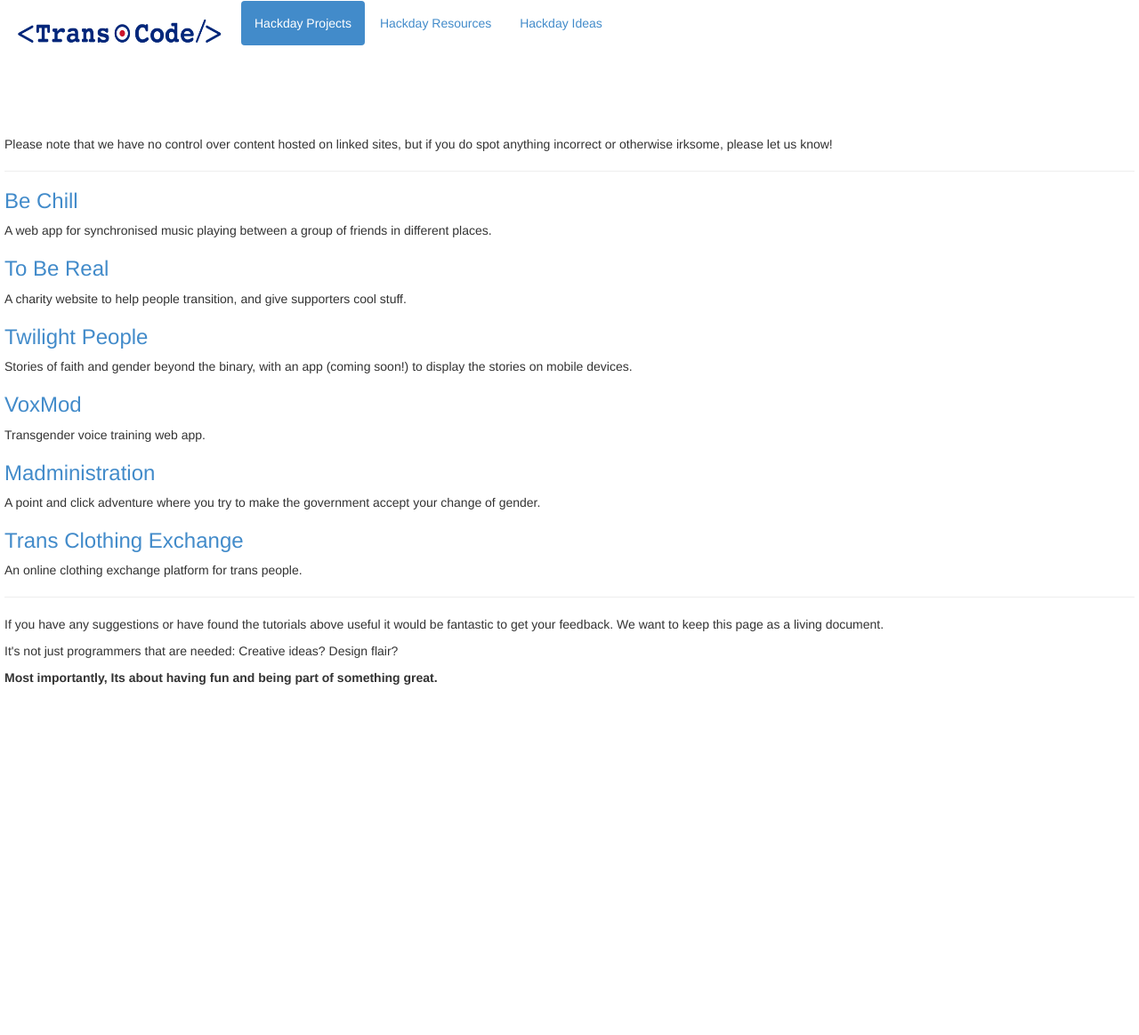
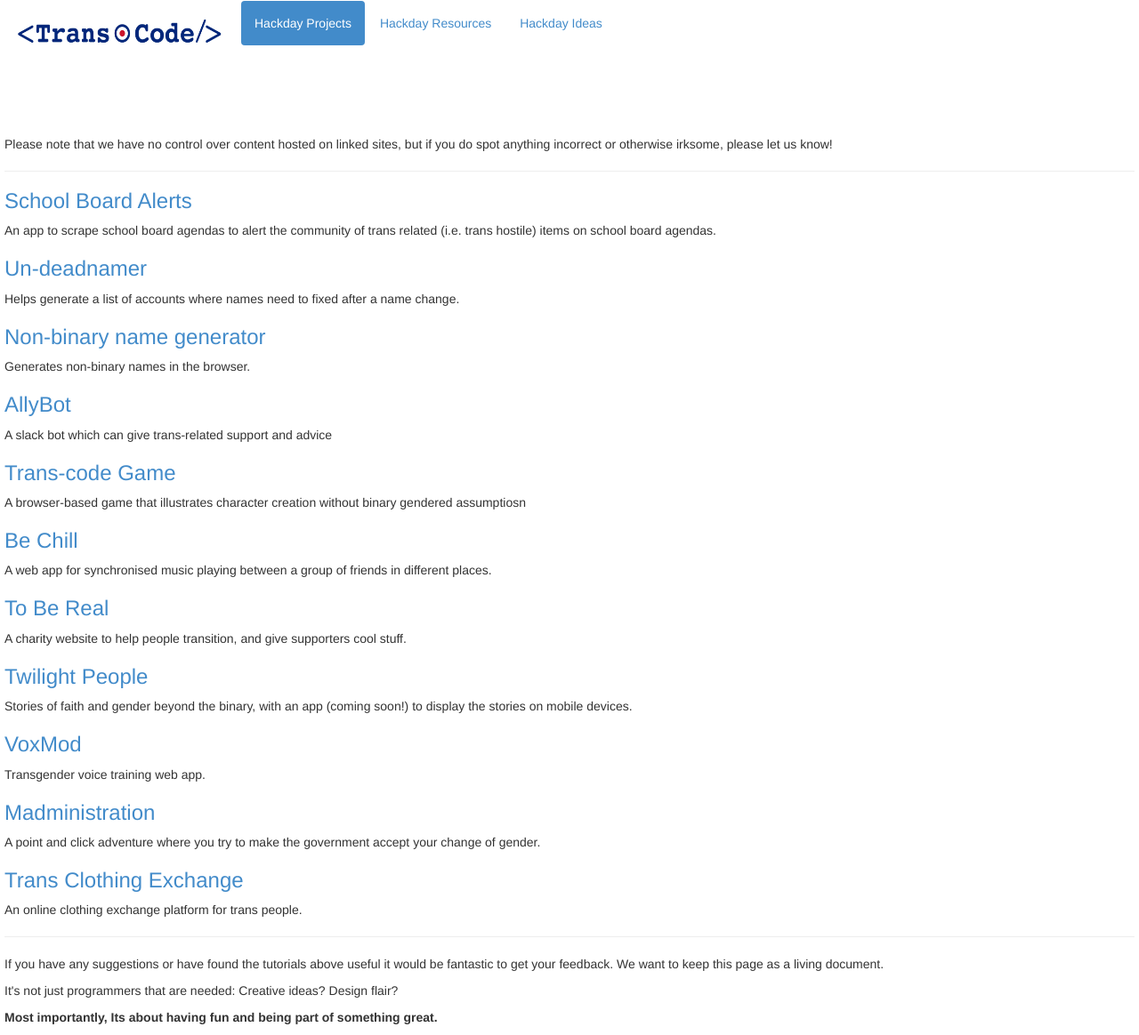
Before and after one commit to Trans-Code/Trans-Code.github.io, a Jekyll site: the page built from index.html, in a window 1280 px wide. Shown: the whole page at 89% size. Built offline with Jekyll 4.4.1, drawn with Linux system fonts in a browser that asks for light colours; before the commit the page ends 900 px from its top, so only the background shows below that.

Commit message:
adding new projects

```diff
--- a/_data/ideas.yml
+++ b/_data/ideas.yml
@@ -2,3 +2,15 @@
   info: A database on songs, containing information on their lyrical content, such as trigger warnings and whether they contain explicit lyrics. The main interface would just be a database browser, but a possible extension is as a music player and organiser where you can filter on certain warning tags, for example.
   links:
     - https://twitter.com/IridianSkies/status/723804461664243712
+- name: School Board Alerts
+  info: An app to scrape school board agendas to alert the community of trans related (i.e. trans hostile) items on school board agendas.
+  links:
+    -
+- name: YFLS (You Feel Like Sh*t)
+  info: Adding gender dysphoric situations and responses to the YFLS site
+  links:
+    - http://philome.la/jace_harr/you-feel-like-shit-an-interactive-self-care-guide
+- name: RAD Remedy
+  info: Contribute to the RAD Remedy project
+  links:
+    - https://github.com/radremedy
--- a/_data/projects.yml
+++ b/_data/projects.yml
@@ -1,3 +1,23 @@
+- name: School Board Alerts
+  url: https://github.com/alison985/school-board-agenda-alerts
+  info: An app to scrape school board agendas to alert the community of trans related (i.e. trans hostile) items on school board agendas.
+
+- name: Un-deadnamer
+  url: https://
+  info: Helps generate a list of accounts where names need to fixed after a name change.
+
+- name: Non-binary name generator
+  url: https://github.com/estherbrunner/non-binary-name
+  info: Generates non-binary names in the browser.
+
+- name: AllyBot
+  url:
+  info: A slack bot which can give trans-related support and advice
+
+- name: Trans-code Game
+  url: https://github.com/Velfi/trans-code-game
+  info: A browser-based game that illustrates character creation without binary gendered assumptiosn
+
 - name: Be Chill
   url: https://github.com/malht/bechill
   info: A web app for synchronised music playing between a group of friends in different places.
```
